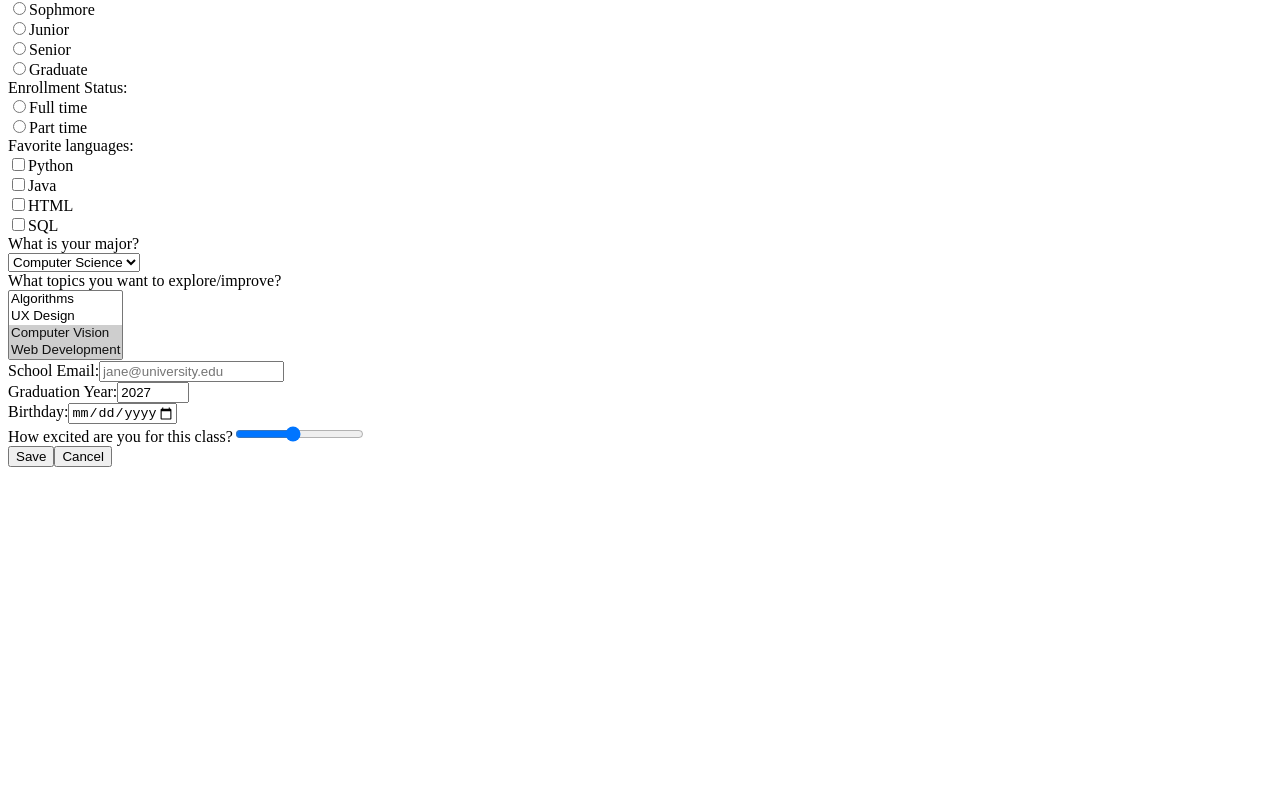
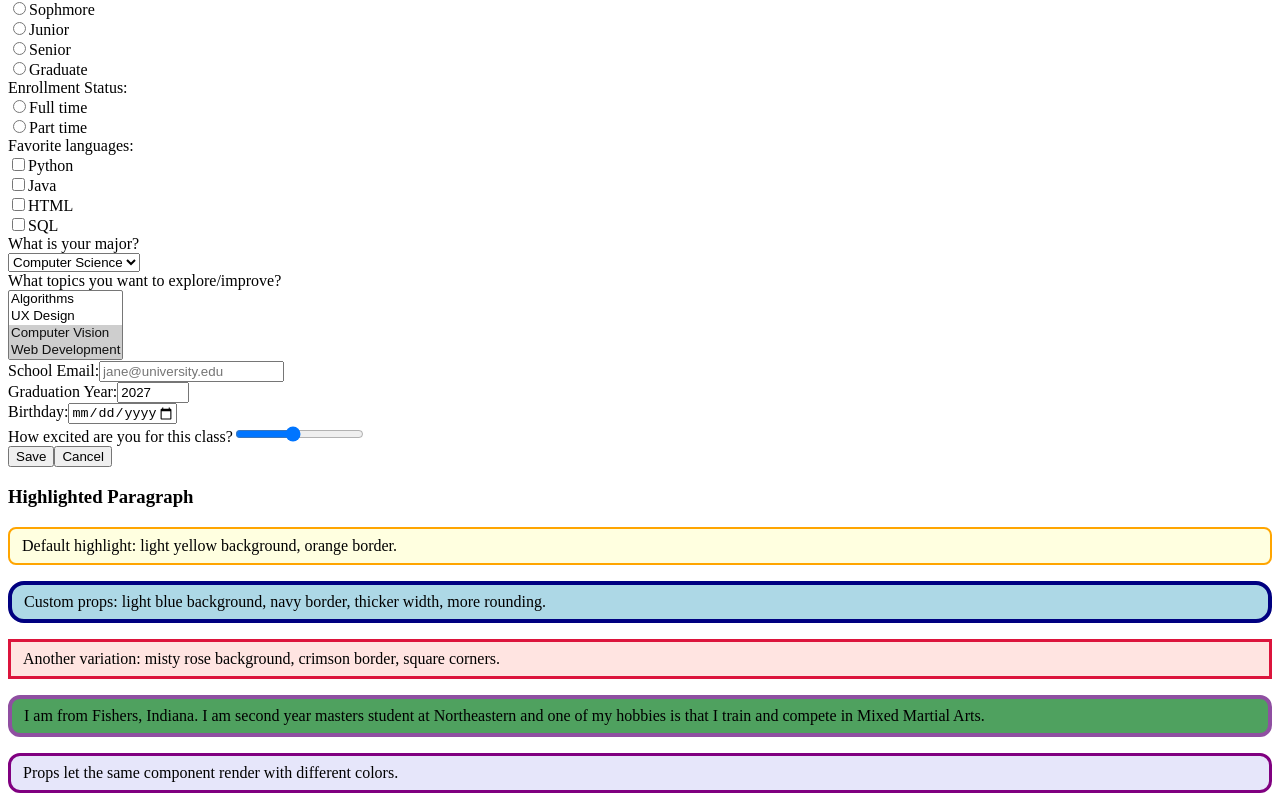
Before and after one commit to dssherka/kambaz-next-js-cs5610-09-fa26-tues, a Next.js app: page /labs/lab1 in a window 1280 px wide. Shown: the part 5377-6186 px from the top of the page. Before the commit the page ends 5852 px from the top, so only its background shows below. Built offline with nearby package versions, Linux system fonts and the light colour scheme.

Commit message:
Add HighlightedParagraph component and integrate it into Lab1

```diff
--- /dev/null
+++ b/app/labs/lab1/HighlightedParagraph.tsx
@@ -0,0 +1,68 @@
+function HighlightedParagraph({
+  text = "This paragraph is highlighted using component props.",
+  backgroundColor = "lightyellow",
+  borderColor = "orange",
+  borderWidth = 2,
+  borderRadius = 8,
+}: {
+  text?: string;
+  backgroundColor?: string;
+  borderColor?: string;
+  borderWidth?: string | number;
+  borderRadius?: string | number;
+}) {
+  return (
+    <p
+      style={{
+        backgroundColor,
+        borderColor,
+        borderWidth,
+        borderStyle: "solid",
+        borderRadius,
+        padding: "0.5rem 0.75rem",
+      }}
+    >
+      {text}
+    </p>
+  );
+}
+
+export default function HighlightedParagraphLab() {
+  return (
+    <div id="wd-highlighted-paragraph">
+      <h3>Highlighted Paragraph</h3>
+      <HighlightedParagraph text="Default highlight: light yellow background, orange border." />
+      <HighlightedParagraph
+        text="Custom props: light blue background, navy border, thicker width, more rounding."
+        backgroundColor="lightblue"
+        borderColor="navy"
+        borderWidth={4}
+        borderRadius={16}
+      />
+      <HighlightedParagraph
+        text="Another variation: misty rose background, crimson border, square corners."
+        backgroundColor="#ffe4e1"
+        borderColor="crimson"
+        borderWidth="3px"
+        borderRadius="0px"
+      />
+
+      <HighlightedParagraph
+        text="I am from Fishers, Indiana. I am second year masters student at Northeastern
+        and one of my hobbies is that I train and compete in Mixed Martial Arts."
+        backgroundColor="#4fa15f"
+        borderColor="#8f4fa1"
+        borderWidth="4px"
+        borderRadius="12px"
+      />
+
+      <HighlightedParagraph
+        text="Props let the same component render with different colors."
+        backgroundColor="lavender"
+        borderColor="purple"
+        borderWidth={3}
+        borderRadius={12}
+      />
+    </div>
+  );
+}
--- a/app/labs/lab1/page.tsx
+++ b/app/labs/lab1/page.tsx
@@ -4,6 +4,7 @@ import ListTags from "./ListTags";
 import Tables from "./Tables";
 import Images from "./Images";
 import Forms from "./forms/Forms";
+import HighlightedParagraph from "./HighlightedParagraph";
 
 
 export default function Lab1() {
@@ -20,8 +21,9 @@ export default function Lab1() {
       <Tables />
       <Images />
       <Forms />
+      <HighlightedParagraph />
 
-      {/* do the next exercise here */}
+
 
 
 
```
